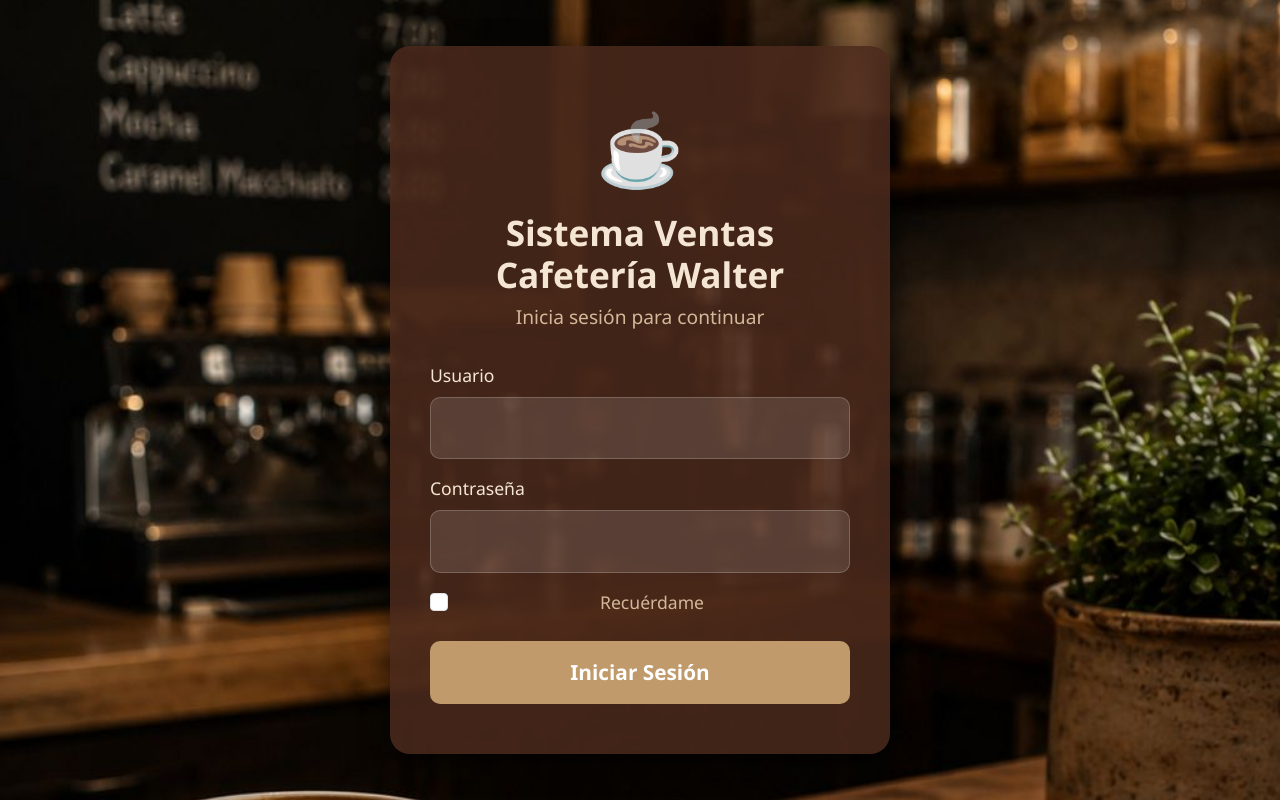
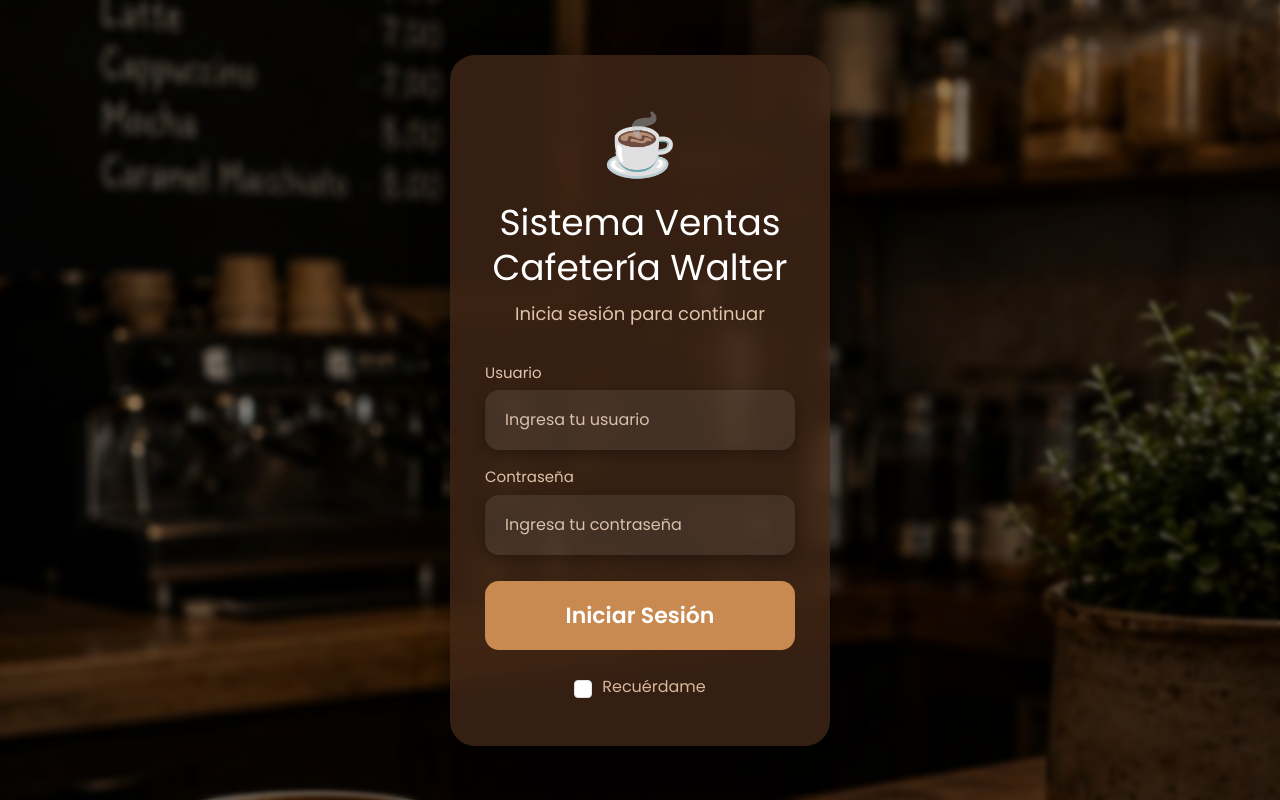
Before and after one commit to luismiguel2017/ventas-flask, a Flask app: page /login in a window 1280 px wide. Run offline with Flask 3, Linux system fonts and the light colour scheme; some libraries are stand-ins or nearby versions.

Commit message:
Actualización de app.py y estilos, agregado login

```diff
--- a/static/login.css
+++ b/static/login.css
@@ -1,101 +1,121 @@
-/* Fuente y fondo global */
-body {
-    font-family: 'Segoe UI', Arial, sans-serif;
+* {
     margin: 0;
     padding: 0;
-    min-height: 100vh;
+    box-sizing: border-box;
+    font-family: 'Poppins', sans-serif;
 }
 
-.login-body {
+body {
+    height: 100vh;
     display: flex;
     justify-content: center;
     align-items: center;
-    min-height: 100vh;
-    padding: 20px;
-    box-sizing: border-box;
+    overflow: hidden;
+}
+
+.overlay {
+    position: absolute;
+    width: 100%;
+    height: 100%;
+    background: rgba(0,0,0,0.45);
+    backdrop-filter: blur(2px);
 }
 
 .login-container {
-    width: 100%;
-    max-width: 500px;
-    background: rgba(74, 42, 28, 0.88);
-    padding: 50px 40px;
-    border-radius: 20px;
-    box-shadow: 0px 8px 30px rgba(0,0,0,0.6);
-    text-align: center;
-    color: #f5e6d3;
+    position: relative;
+    width: 380px;
+    padding: 45px 35px;
+    border-radius: 25px;
+    background: rgba(67, 40, 24, 0.78);
+    backdrop-filter: blur(10px);
+    box-shadow: 0 10px 35px rgba(0,0,0,0.4);
+    z-index: 2;
 }
 
 .logo {
-    font-size: 70px;
+    text-align: center;
+    color: #f6d2ab;
+    font-size: 60px;
     margin-bottom: 10px;
 }
 
 h2 {
-    color: #f5e6d3;
-    font-weight: bold;
-    font-size: 2.2rem;
-    margin-bottom: 8px;
+    color: white;
+    text-align: center;
+    font-size: 36px;
+    line-height: 45px;
+    margin-bottom: 10px;
 }
 
 .subtitle {
-    color: #d4b89a;
-    font-size: 1.2rem;
-    margin-bottom: 30px;
+    text-align: center;
+    color: #e0c3aa;
+    margin-bottom: 35px;
+    font-size: 18px;
+}
+
+.mb-3 {
+    margin-bottom: 22px;
 }
 
 .form-label {
-    color: #f5e6d3;
-    font-weight: 500;
-    font-size: 1.1rem;
-    text-align: left;
     display: block;
+    color: #e0c3aa;
+    font-size: 15px;
+    margin-bottom: 6px;
 }
 
 .form-control {
-    background: rgba(255, 255, 255, 0.12);
-    border: 1px solid rgba(255,255,255,0.2);
-    border-radius: 10px;
-    color: #f5e6d3;
-    font-size: 1.2rem;
-    padding: 16px;
     width: 100%;
-    box-sizing: border-box;
+    padding: 18px 20px;
+    border: none;
+    outline: none;
+    border-radius: 14px;
+    background: rgba(255,255,255,0.08);
+    color: white;
+    font-size: 16px;
+    box-shadow: 0 4px 12px rgba(0,0,0,0.25);
 }
 
 .form-control::placeholder {
-    color: rgba(245, 230, 211, 0.5);
+    color: #d9c0ab;
 }
 
 .form-control:focus {
-    background: rgba(255, 255, 255, 0.18);
-    border-color: #c19a6b;
-    outline: none;
-    box-shadow: none;
-    color: #f5e6d3;
+    background: rgba(255,255,255,0.14);
+    box-shadow: 0 4px 16px rgba(0,0,0,0.35);
 }
 
 .btn-coffee {
-    background-color: #c19a6b;
-    color: #fff;
+    width: 100%;
+    padding: 18px;
     border: none;
-    font-weight: bold;
-    width: 100%;
-    padding: 16px;
-    border-radius: 10px;
-    font-size: 1.3rem;
+    border-radius: 14px;
+    background: #c98a52;
+    color: white;
+    font-size: 22px;
+    font-weight: 600;
+    cursor: pointer;
     margin-top: 10px;
-    cursor: pointer;
+    transition: 0.3s;
 }
 
 .btn-coffee:hover {
-    background-color: #a0784e;
-    color: #fff;
+    background: #b8773f;
+    color: white;
+}
+
+.form-check {
+    display: flex;
+    justify-content: center;
+    align-items: center;
+    margin-top: 25px;
+    gap: 10px;
 }
 
 .form-check-label {
-    color: #d4b89a;
-    font-size: 1.1rem;
+    color: #d8b79d;
+    font-size: 16px;
 }
 
 .form-check-input {
--- a/templates/login.html
+++ b/templates/login.html
@@ -3,24 +3,21 @@
 <head>
     <meta charset="UTF-8">
     <title>Sistema Ventas Cafetería Walter - Login</title>
+    <!-- Poppins Font -->
+    <link href="https://fonts.googleapis.com/css2?family=Poppins:wght@400;600&display=swap" rel="stylesheet">
     <!-- Bootstrap CSS -->
     <link rel="stylesheet" href="https://cdn.jsdelivr.net/npm/bootstrap@5.3.0/dist/css/bootstrap.min.css">
-    <!-- Tu CSS personalizado para login -->
+    <!-- CSS personalizado -->
     <link rel="stylesheet" href="{{ url_for('static', filename='login.css') }}">
     <style>
         .login-body {
             background: url("{{ url_for('static', filename='cafe.jpeg') }}") no-repeat center center fixed !important;
             background-size: cover !important;
-        display: flex;
-        justify-content: center;
-        align-items: center;
-        min-height: 100vh;
-        padding: 20px;
-        box-sizing: border-box;
         }
     </style>
 </head>
 <body class="login-body">
+    <div class="overlay"></div>
     <div class="login-container">
         <div class="logo">☕</div>
         <h2>Sistema Ventas<br>Cafetería Walter</h2>
@@ -28,17 +25,17 @@
         <form method="POST" action="/login">
             <div class="mb-3">
                 <label for="usuario" class="form-label">Usuario</label>
-                <input type="text" class="form-control" id="usuario" name="usuario" required>
+                <input type="text" class="form-control" id="usuario" name="usuario" placeholder="Ingresa tu usuario" required>
             </div>
             <div class="mb-3">
                 <label for="contrasena" class="form-label">Contraseña</label>
-                <input type="password" class="form-control" id="contrasena" name="contrasena" required>
+                <input type="password" class="form-control" id="contrasena" name="contrasena" placeholder="Ingresa tu contraseña" required>
             </div>
-            <div class="form-check mb-3">
+            <button type="submit" class="btn btn-coffee w-100">Iniciar Sesión</button>
+            <div class="form-check">
                 <input type="checkbox" class="form-check-input" id="recordar">
                 <label class="form-check-label" for="recordar">Recuérdame</label>
             </div>
-            <button type="submit" class="btn btn-coffee w-100">Iniciar Sesión</button>
         </form>
     </div>
 </body>
```
Also changed, not shown: other parts of static/login.css (+5 -32 lines). Lines whose indentation alone changed are shown as unchanged.
